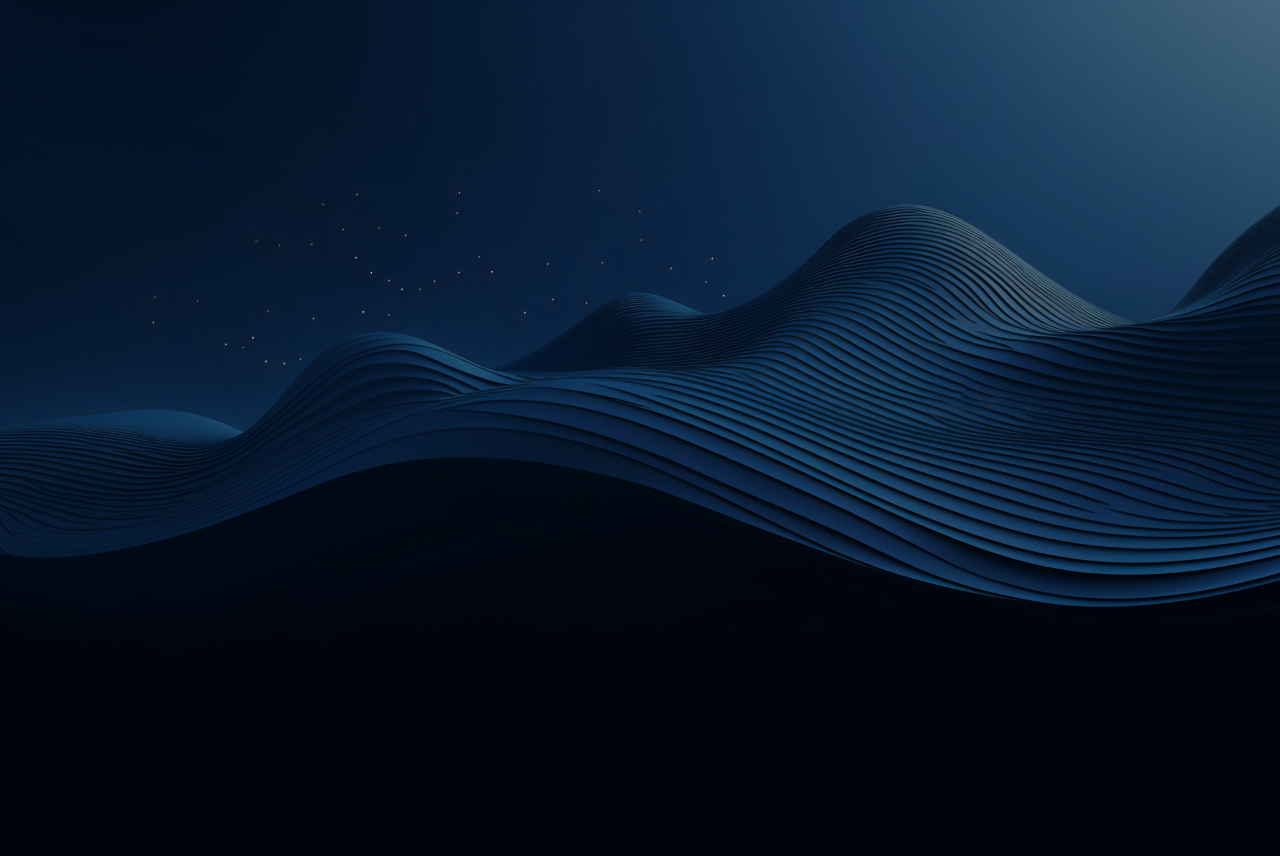
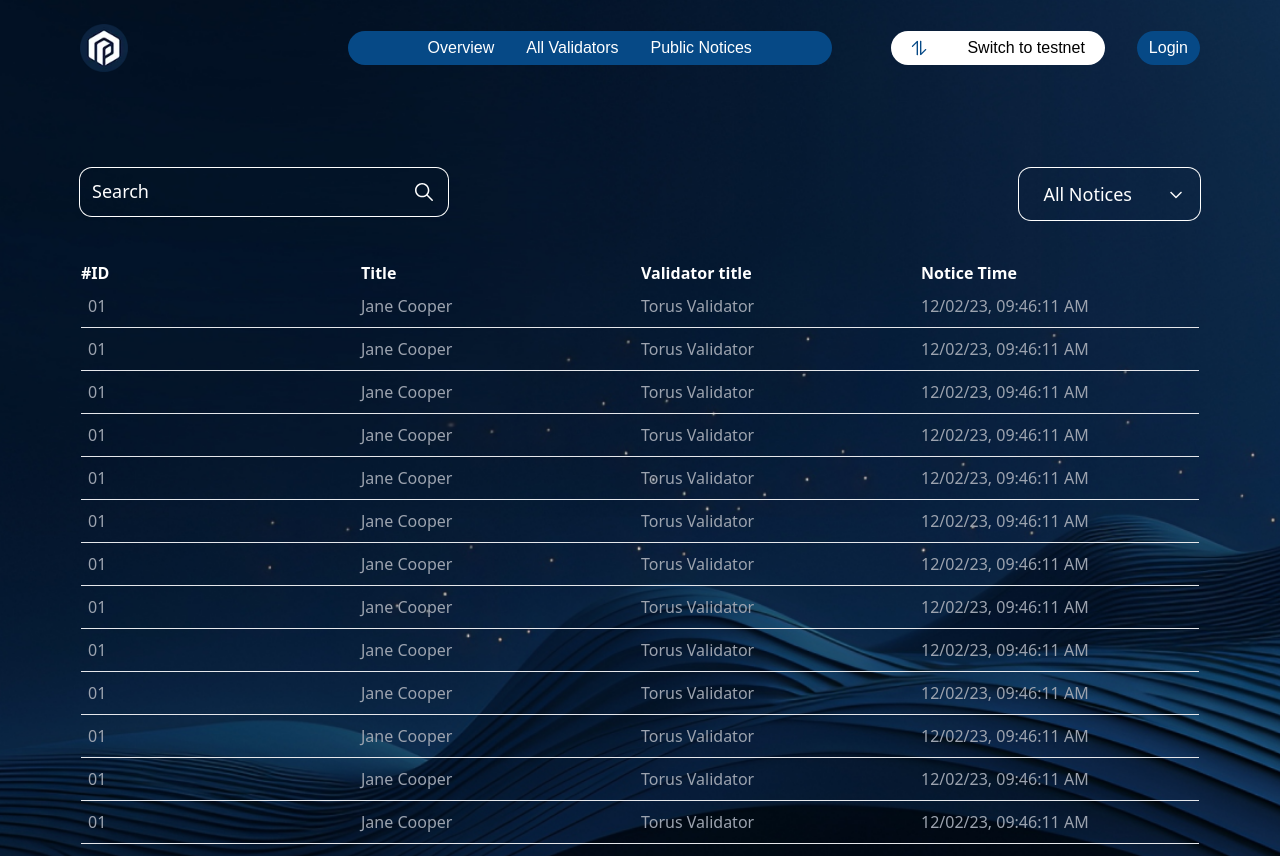
Before and after one commit to Brahmiraj/Paw-Dash, a React (Vite) app: page / in a window 1280 px wide. Before the commit this address had no page. Shown: the top 856 px of the page. Before the commit the page ends 800 px from the top, so only its background shows below. Built offline with nearby package versions, Linux system fonts and the light colour scheme.

Commit message:
fix app.jsx

```diff
--- a/src/App.jsx
+++ b/src/App.jsx
@@ -10,7 +10,7 @@ function App() {
   return (
     <BrowserRouter>
       <Routes>
-          <Route path="/PublicNotice" element={<PublicNotice />} />
+          <Route path="/" element={<PublicNotice />} />
           <Route path="/AllValidators" element={<AllValidators />} />
           <Route path="/Overview" element={<Overview />} />
           <Route path="/Overview2" element={<Overview2 />} />
--- a/src/components/Header/Header.jsx
+++ b/src/components/Header/Header.jsx
@@ -11,7 +11,7 @@ const Header = () => {
   const Links = [
     { name: "Overview", navigate: "/Overview" },
     { name: "All Validators", navigate: "/AllValidators" },
-    { name: "Public Notices", navigate: "/PublicNotice" },
+    { name: "Public Notices", navigate: "/" },
   ];
 
   const handleLinkClick = (path, index) => {
```
